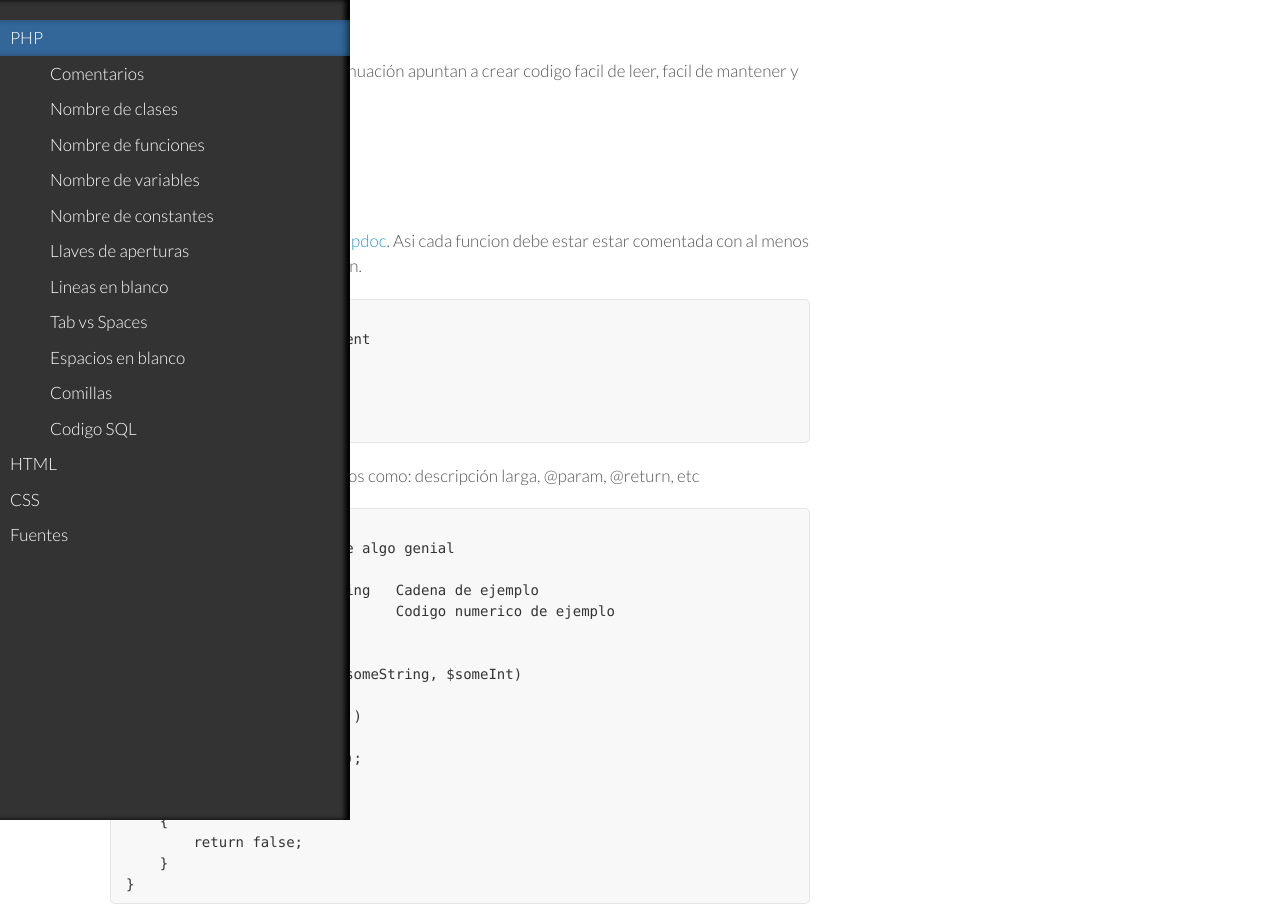
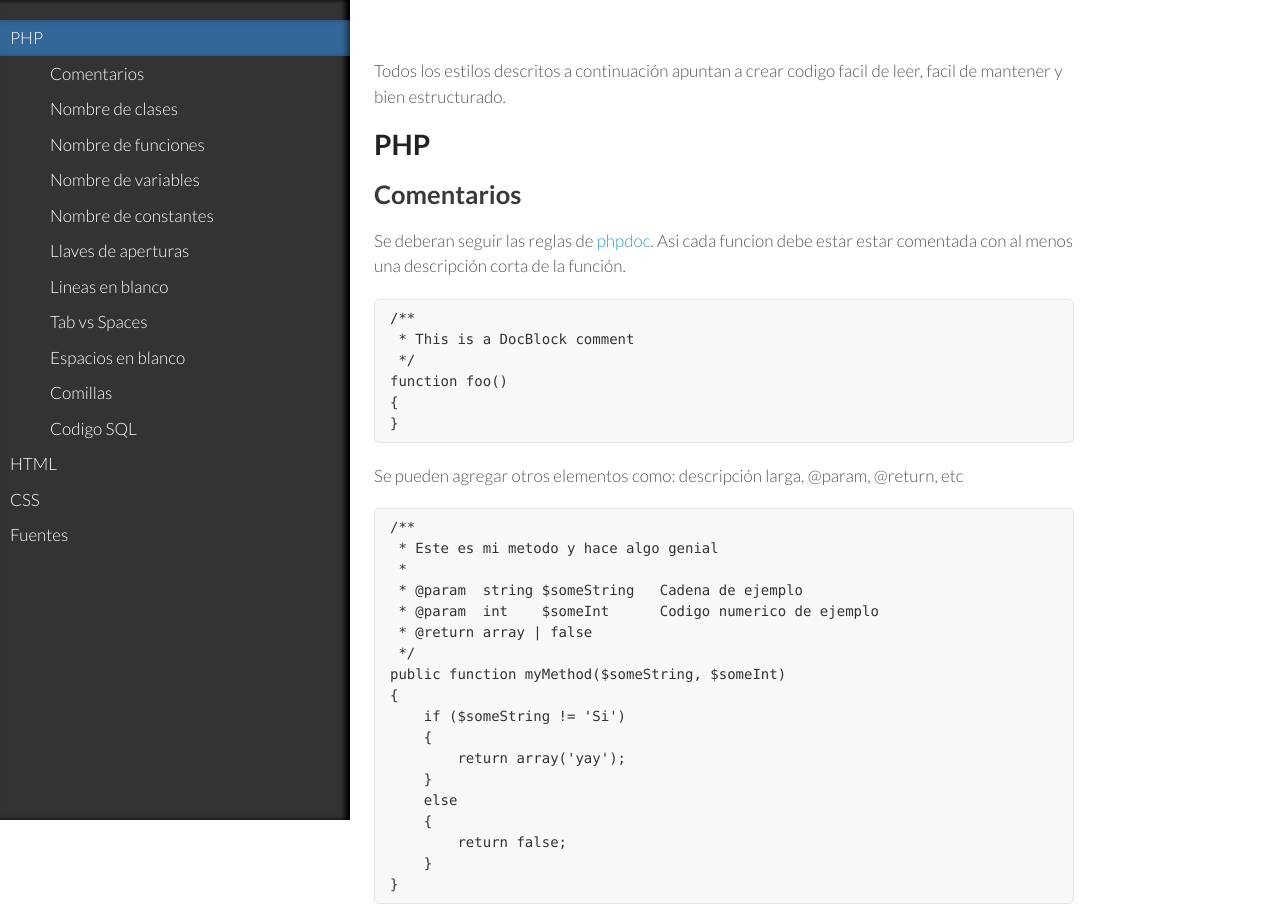
Before and after one commit to sefsinalas/styles, a plain HTML site: page index.html in a window 1280 px wide. Shown: the top 907 px of the page. Drawn offline with Linux system fonts and the light colour scheme.

Commit message:
corrigo sidebar para pantallas chicas

```diff
--- a/stylesheets/styles.css
+++ b/stylesheets/styles.css
@@ -140,6 +140,7 @@ header ul a strong {
 section {
   width:700px;
   padding-bottom:50px;
+  margin-left: 264px
 }
 
 section .right{
```
